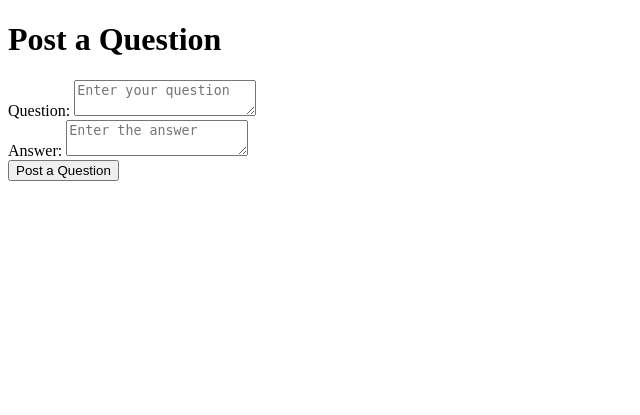
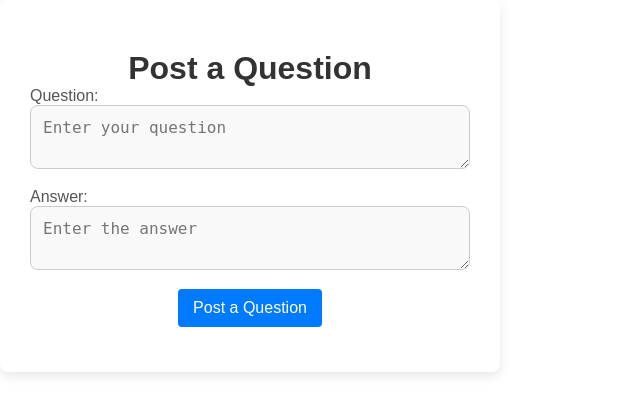
Before and after one commit to malakat12/FAQ, a PHP site: page /post.html in a window 1280 px wide. Shown: the top 415 px of the page, without its empty margins (0-640 px from the left). Run offline with PHP 8.4, Linux system fonts and the light colour scheme; some libraries are stand-ins or nearby versions.

Commit message:
final edit

```diff
--- a/client/css/style.css
+++ b/client/css/style.css
@@ -246,6 +246,66 @@ button:hover {
   line-height: 1.5;
 }
 
+.post-container {
+  background-color: #fff;
+  padding: 30px;
+  border-radius: 8px;
+  box-shadow: 0 4px 12px rgba(0, 0, 0, 0.1);
+  width: 100%;
+  max-width: 500px;
+  text-align: center;
+}
+
+.form-group {
+  margin-bottom: 15px;
+  text-align: left;
+}
+
+textarea {
+  width: 100%;
+  padding: 12px;
+  font-size: 16px;
+  border: 1px solid #ccc;
+  border-radius: 8px;
+  resize: vertical;
+  background-color: #f9f9f9;
+}
+
+textarea:focus {
+  outline: none;
+  border-color: #3b82f6;
+  background-color: #fff;
+}
+
+
+
+button:focus {
+  outline: none;
+}
+
+#message {
+  margin-top: 15px;
+  font-size: 16px;
+}
+
+#message p {
+  margin: 10px 0;
+  padding: 10px;
+  border-radius: 5px;
+}
+
+#message .success {
+  background-color: #e7f9ed;
+  color: #2d6a4f;
+  border: 1px solid #2d6a4f;
+}
+
+#message .error {
+  background-color: #fddede;
+  color: #e63946;
+  border: 1px solid #e63946;
+}
+
 @media (max-width: 600px) {
   .search-container {
       padding: 15px;
--- a/client/post.html
+++ b/client/post.html
@@ -4,7 +4,7 @@
     <meta charset="UTF-8">
     <meta name="viewport" content="width=device-width, initial-scale=1.0">
     <title>Post a Question</title>
-    <link rel="stylesheet" href="css/styles.css">
+    <link rel="stylesheet" href="./css/style.css">
 </head>
 <body>
     <div class="post-container">
```
